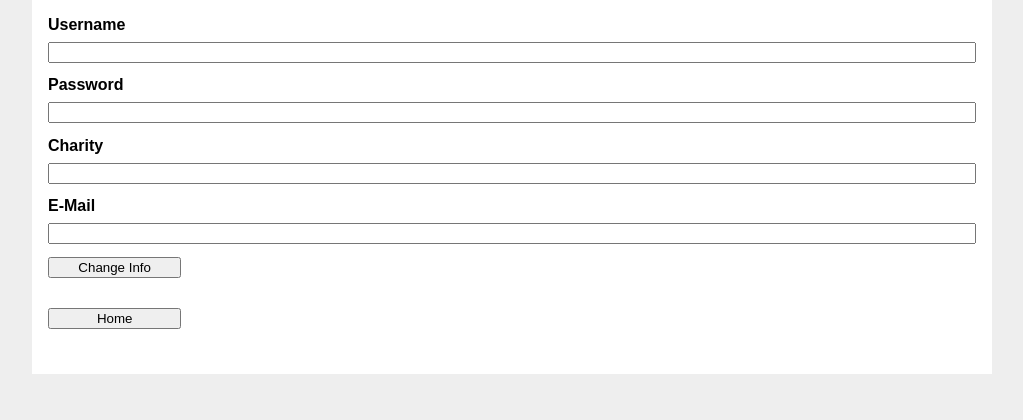
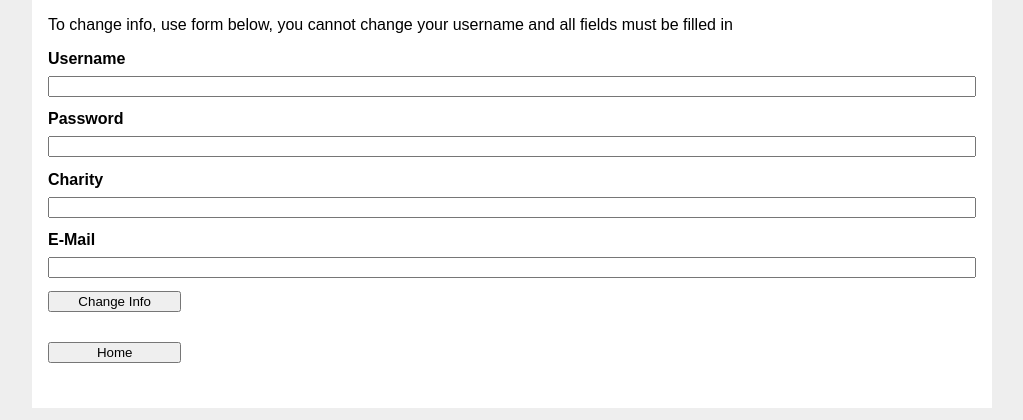
Before and after one commit to HelenRose01/CSC3131, a Flask app: page /database_queries/change_info in a window 1280 px wide. Shown: the part 98-518 px from the top of the page, without its empty margins (128-1151 px from the left). Run offline with Flask 2, Linux system fonts and the light colour scheme.

Commit message:
Added explanation to help user use from

```diff
--- a/CSC3131/DataHope/templates/database_queries/change_info.html
+++ b/CSC3131/DataHope/templates/database_queries/change_info.html
@@ -5,6 +5,7 @@
 {% endblock %}
 
 {% block content %}
+<p>To change info, use form below, you cannot change your username and all fields must be filled in</p>
 <form method="post">
     <label for="username">Username</label>
     <input name="username" id="username" required>
```
